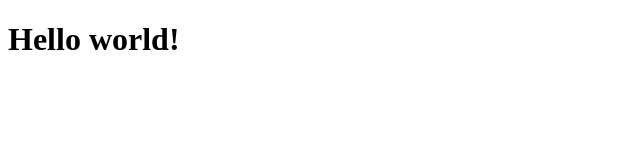
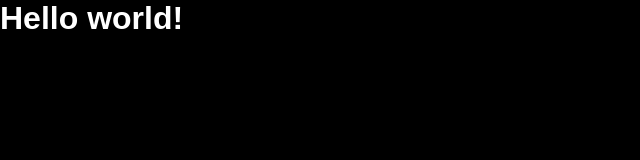
Before and after one commit to Lisa24-dev/portfolio-project, a website: page index.html in a window 1280 px wide. Shown: the whole page, without its empty margins (0-640 px from the left). Drawn offline with Linux system fonts and the light colour scheme.

Commit message:
added CSS

```diff
--- a/style.css
+++ b/style.css
@@ -1,4 +1,11 @@
-html {
-  height: 100%;
-  width: 100%;
+*{
+ margin: 0;
+ padding: 0;
+ font-family: Arial, Helvetica, sans-serif;
+ box-sizing: border-box;
 }
+
+body{
+  background-color: black;
+  color: white;
+}
```
